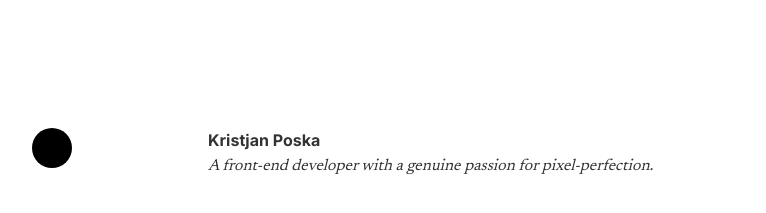
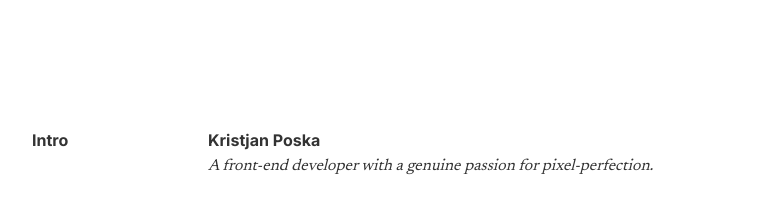
Before and after one commit to pxska/portfolio, a Next.js app: page / in a window 1280 px wide. Shown: the top 213 px of the page, without its empty margins (256-1022 px from the left). Built offline with nearby package versions, Linux system fonts and the light colour scheme.

Commit message:
Remove the Logo component

```diff
--- a/src/components/Intro.js
+++ b/src/components/Intro.js
@@ -1,7 +1,6 @@
 import cc from 'classcat';
 
 import Link from 'next/link';
-import Logo from '@components/Logo';
 
 import styles from '@/styles/Index.module.scss';
 
@@ -9,8 +8,9 @@ function Intro() {
   return (
     <div className="flex">
       <div className="w-3/12">
-        <Logo />
+        <h1 className="font-bold">Intro</h1>
       </div>
+
       <div className="w-9/12">
         <div className="mb-8">
           <h1 className="font-bold">Kristjan Poska</h1>
--- a/src/components/Logo.js
+++ /dev/null
@@ -1,16 +0,0 @@
-import React from 'react';
-
-function Logo() {
-  return (
-    <svg
-      width="40"
-      height="40"
-      viewBox="0 0 16 16"
-      xmlns="http://www.w3.org/2000/svg"
-    >
-      <circle cx="8" cy="8" r="8" fill="black" />
-    </svg>
-  );
-}
-
-export default Logo;
```
